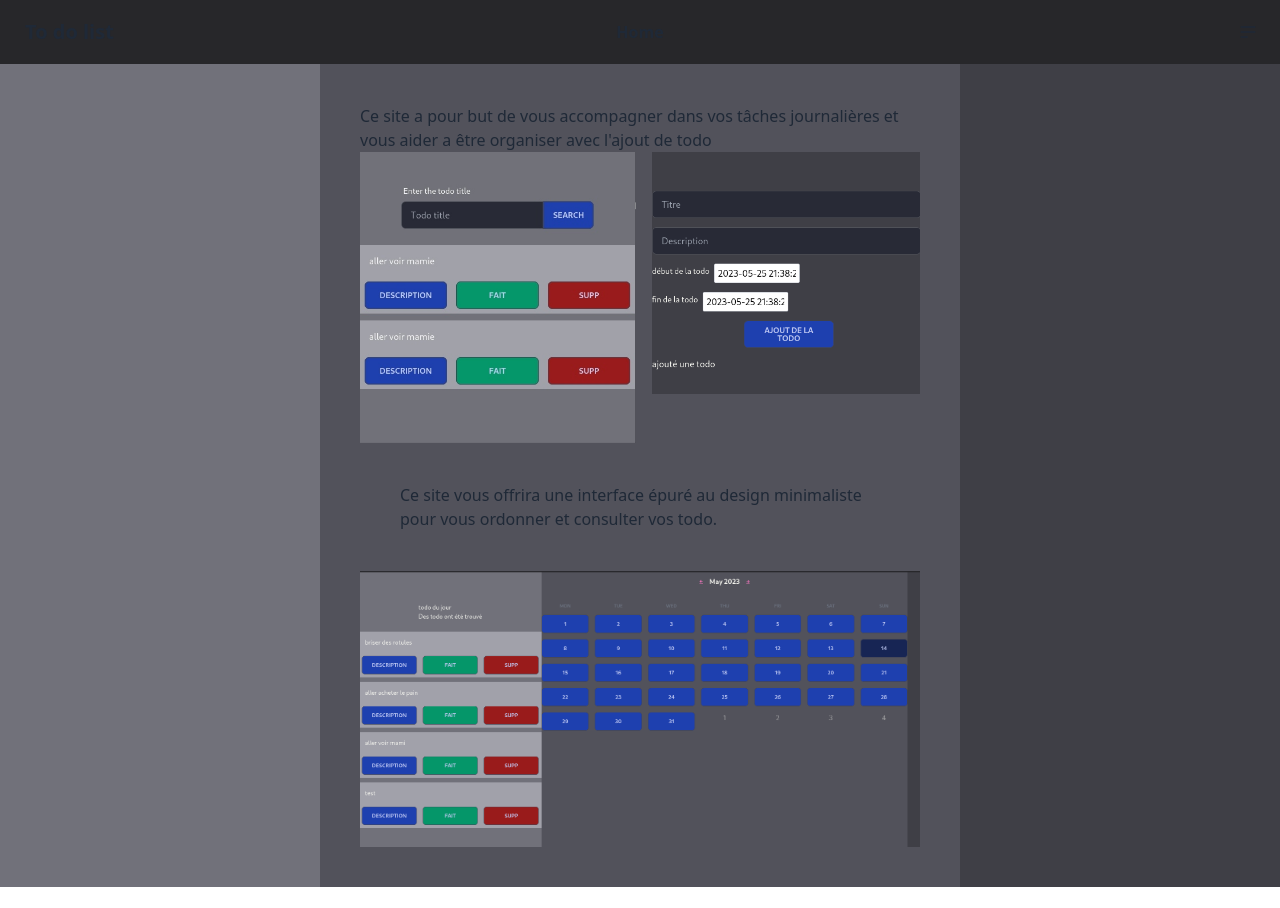
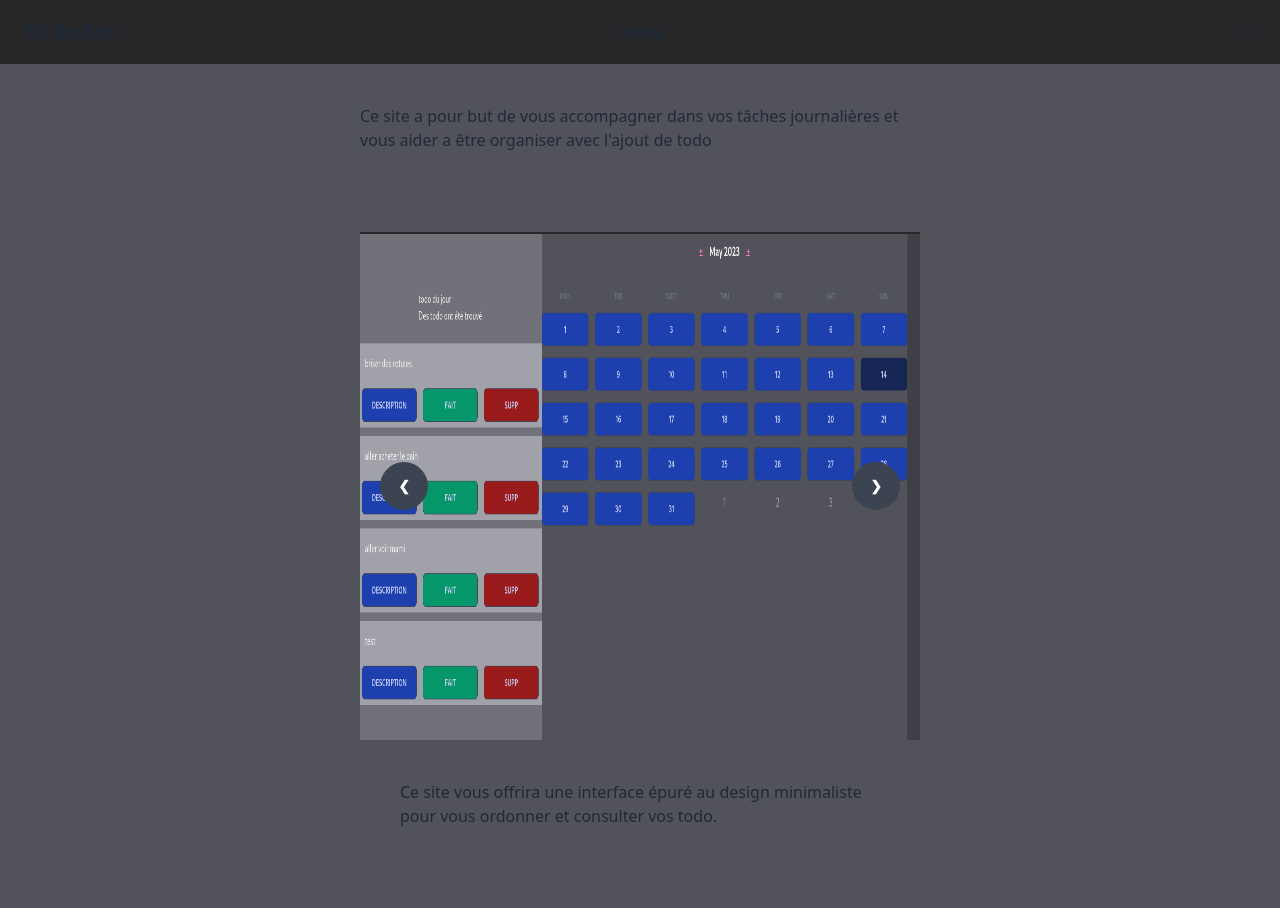
Before and after one commit to nielsmerceron/AWS, a SvelteKit app in the folder Front/todolist/: page / in a window 1280 px wide. Before the commit the page ends 887 px from the top, so only its background shows below. Built offline with nearby package versions, Linux system fonts and the light colour scheme.

Commit message:
la c'est fini c'et bon

```diff
--- a/Front/todolist/src/routes/+page.svelte
+++ b/Front/todolist/src/routes/+page.svelte
@@ -1,5 +1,5 @@
 <script>
-  import searchbarImage from "./images/searchbar.jpg";
+  import searchbarimage from "./images/searchbar.jpg";
   import addimage from "./images/add.jpg";
   import calenimage from "./images/calendrier.jpg";
 </script>
@@ -40,8 +40,6 @@
         >
           <li><a href="/signin">Log in </a></li>
           <li><a href="/signup">Sign Up </a></li>
-          <li><a href="/createtodo">Create todo </a></li>
-          <li><a href="/calendrier">Calendrier </a></li>
         </ul>
       </div>
     </div>
@@ -49,7 +47,7 @@
 
   <div class="grid grid-cols-4 gap-0 h-screen">
     <!-- colonne de gauche-->
-    <div class="bg-zinc-500" />
+    <div class="bg-zinc-600" />
     <!-- colonne du centre -->
     <div class="bg-zinc-600 col-span-2">
       <div
@@ -59,26 +57,47 @@
           Ce site a pour but de vous accompagner dans vos tâches journalières et
           vous aider a être organiser avec l'ajout de todo
         </p>
-        <div class="grid grid-cols-2 gap-2">
-          <div>
-            <img src={searchbarImage} alt="Search Bar" />
+        <div
+          class="container py-10 px-10 mx-0 min-w-full grid place-items-center"
+        />
+        <div class="carousel w-full">
+          <div id="slide1" class="carousel-item relative w-full">
+            <img src={calenimage} alt="calendrier" />
+            <div
+              class="absolute flex justify-between transform -translate-y-1/2 left-5 right-5 top-1/2"
+            >
+              <a href="#slide1" class="btn btn-circle">❮</a>
+              <a href="#slide3" class="btn btn-circle">❯</a>
+            </div>
           </div>
-
-          <div><img src={addimage} alt="add" /></div>
+          <div id="slide2" class="carousel-item relative w-full">
+            <img src={addimage} alt="calendrier" />
+            <div
+              class="absolute flex justify-between transform -translate-y-1/2 left-5 right-5 top-1/2"
+            >
+              <a href="#slide2" class="btn btn-circle">❮</a>
+              <a href="#slide1" class="btn btn-circle">❯</a>
+            </div>
+          </div>
+          <div id="slide3" class="carousel-item relative w-full">
+            <img src={searchbarimage} alt="calendrier" />
+            <div
+              class="absolute flex justify-between transform -translate-y-1/2 left-5 right-5 top-1/2"
+            >
+              <a href="#slide3" class="btn btn-circle">❮</a>
+              <a href="#slide2" class="btn btn-circle">❯</a>
+            </div>
+          </div>
         </div>
-
         <div
           class="container py-10 px-10 mx-0 min-w-full grid place-items-center"
         >
           Ce site vous offrira une interface épuré au design minimaliste pour
           vous ordonner et consulter vos todo.
         </div>
-        <div class="grid grid-cols-1 gap-2">
-          <div><img src={calenimage} alt="calendrier" /></div>
-        </div>
       </div>
     </div>
     <!-- colonne de droite -->
-    <div class="bg-zinc-700" />
+    <div class="bg-zinc-600" />
   </div>
 </div>
--- a/Front/todolist/src/routes/calendrier/+page.svelte
+++ b/Front/todolist/src/routes/calendrier/+page.svelte
@@ -190,7 +190,7 @@
 <div class=" bg-zinc-800 h-screen">
   <div class="navbar bg-zinc-800">
     <div class="navbar-start">
-      <a href="/" class="btn btn-ghost normal-case text-xl">To do list</a>
+      <a href="/createtodo" class="btn btn-ghost normal-case text-xl">To do list</a>
     </div>
     <div class="navbar-center secondary lg:flex">
       <strong>Calendar</strong>
--- a/Front/todolist/src/routes/createtodo/+page.svelte
+++ b/Front/todolist/src/routes/createtodo/+page.svelte
@@ -160,7 +160,7 @@
 <div class=" bg-zinc-800 h-screen">
   <div class="navbar bg-zinc-800">
     <div class="navbar-start">
-      <a href="/" class="btn btn-ghost normal-case text-xl">To do list</a>
+      <a href="/createtodo" class="btn btn-ghost normal-case text-xl">To do list</a>
     </div>
     <div class="navbar-center secondary lg:flex">
       <strong>CREATE TODO</strong>
```
